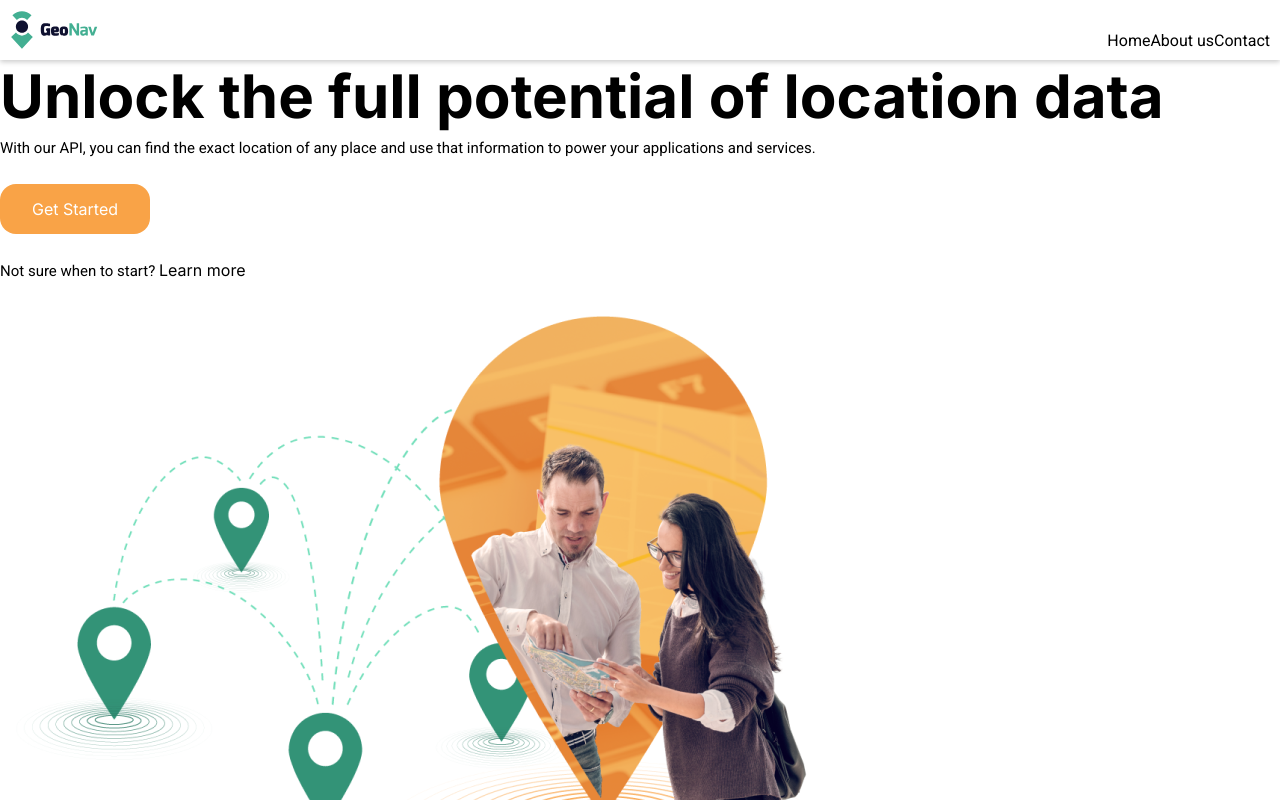
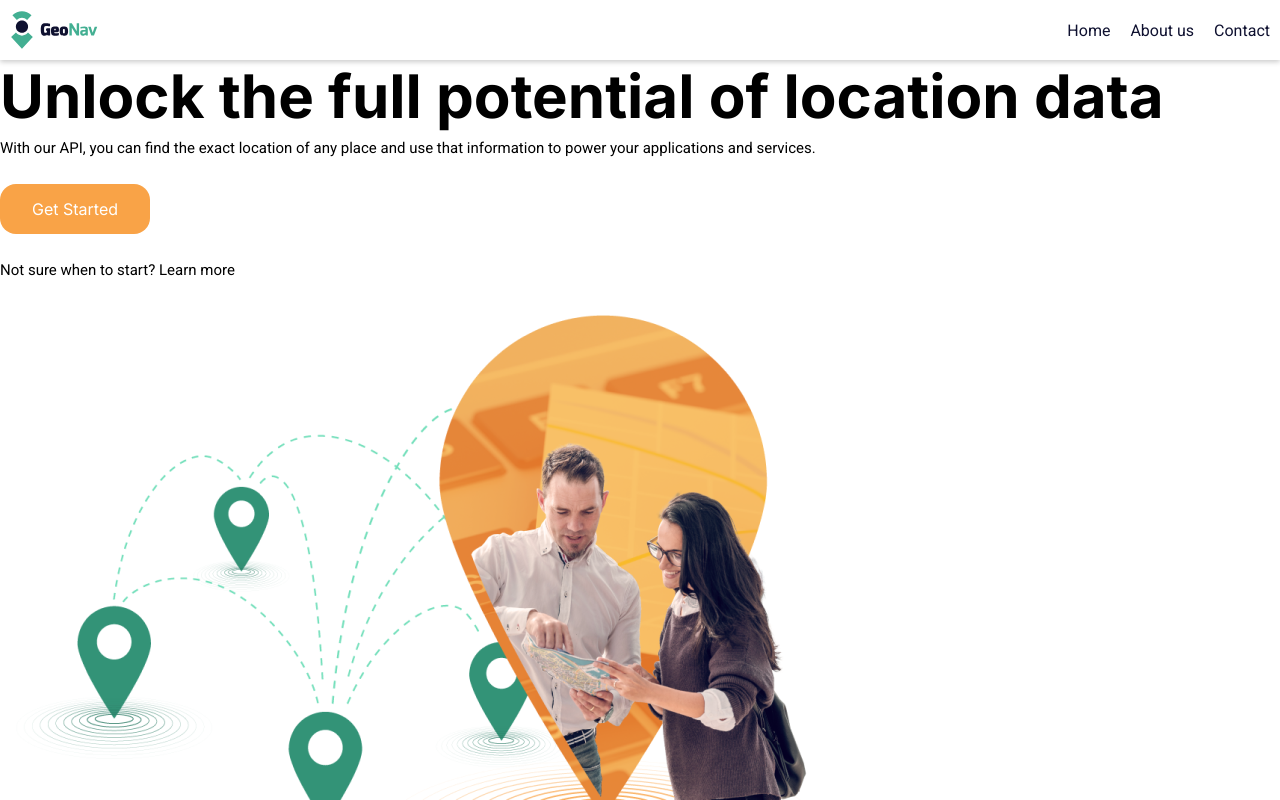
Before and after one commit to JhoanaEspana/react-geonav, a React (Vite) app: page / in a window 1280 px wide. Shown: the top 800 px of the page. Built offline with nearby package versions, Linux system fonts and the light colour scheme; no server answers.

Commit message:
fix estilos

```diff
--- a/index.html
+++ b/index.html
@@ -2,7 +2,7 @@
 <html lang="en">
   <head>
     <meta charset="UTF-8" />
-    <link rel="icon" type="image/svg+xml" href="/vite.svg" />
+    <link rel="icon" type="image/svg+xml" href="/fav.svg" />
     <meta name="viewport" content="width=device-width, initial-scale=1.0" />
     <title>Vite + React</title>
   </head>
--- a/src/components/Buton/Button.css
+++ b/src/components/Buton/Button.css
@@ -1,4 +1,4 @@
-button{
+.Button-btn{
   width: 150px;
   height: 50px;
   background-color: var(--color-secondary);
@@ -6,14 +6,11 @@ button{
   border: none;
   border-radius: 16px;
   cursor: pointer;
+  font-size: 16px;
+  font-family: 'Inter', sans-serif;
   margin: 20px 0;
 }
 
-span{
-  font-size: 16px;
-  font-family: 'Inter', sans-serif;
-}
-
-button:hover{
+.Button-btn:hover{
   background-color: var(--color-secondary-dark);
 }
--- a/src/components/Buton/Button.jsx
+++ b/src/components/Buton/Button.jsx
@@ -3,9 +3,7 @@ import './Button.css'
 
 const Button = ( {title} ) => {
   return (
-    <button>
-      <span>{ title }</span>
-    </button>
+    <button className="Button-btn">{title}</button>
   )
 }
 
--- a/src/components/Header/MenuBar/MenuBar.css
+++ b/src/components/Header/MenuBar/MenuBar.css
@@ -13,12 +13,17 @@
 
 .menu-bar-nav {
   display: flex;
+  gap: 20px;
+  transition: all 1s ease-in-out;
 }
 
 .menu-bar-nav a {
-  margin-top: 20px;
   text-decoration: none;
-  color: #000;
+  color: var(--color-text);
+}
+
+.menu-bar-nav a:hover{
+  color: var(--color-primary);
 }
 
 .menu-button {
@@ -40,14 +45,14 @@
   top: 60px;
   left: 0;
   width: 100%;
-  height: 30%;
   background-color: #fff;
   flex-direction: column;
   align-items: center;
   padding: 20px;
-  box-shadow: 0px 2px 5px;
   box-shadow: 0px 2px 5px #ccc;
-  overflow-y: scroll;
+/*   overflow-y: scroll; */
+
+
 }
 
 /* Responsive */
@@ -59,12 +64,3 @@
     display: block;
   }
 }
-
-@media (min-width: 768px) {
-  .menu-bar-nav {
-    display: flex;
-  }
-  .menu-button {
-    display: none;
-  }
-}
```
Also changed, not shown: public/fav.svg (added), src/components/Header/MenuBar/MenuBar.jsx (indentation only).
